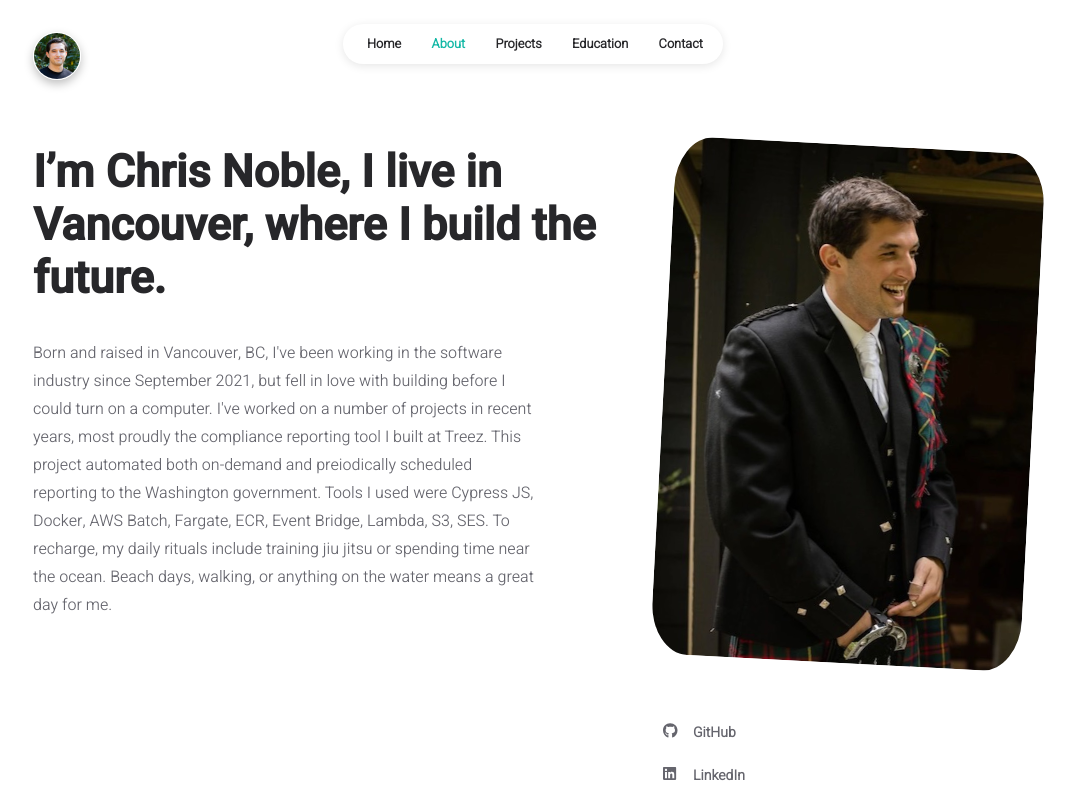
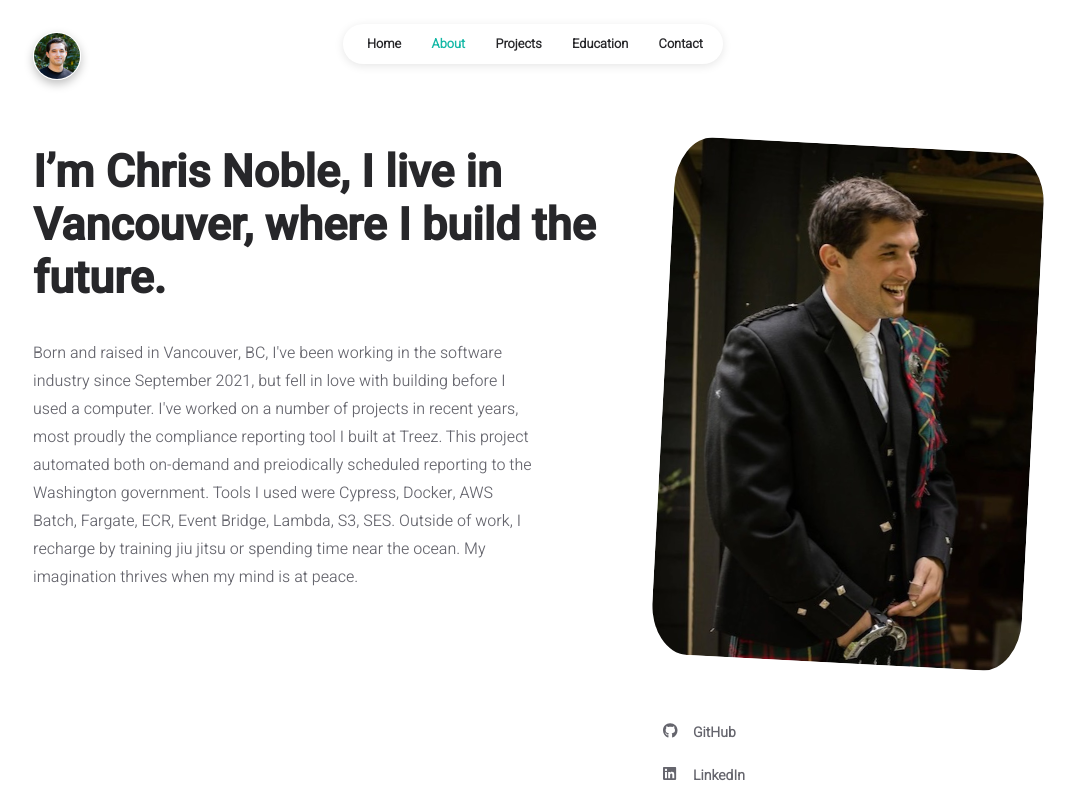
Before and after one commit to christopher-noble/Portfolio, a React (Create React App) app: page /about in a window 1280 px wide. Shown: the top 800 px of the page, without its empty margins (107-1182 px from the left). Built offline with nearby package versions, Linux system fonts and the light colour scheme.

Commit message:
Modified about me

```diff
--- a/src/data/user.js
+++ b/src/data/user.js
@@ -18,11 +18,11 @@ const INFO = {
 
 	about: {
 		title: "I’m Chris Noble, I live in Vancouver, where I build the future.",
-		description: "Born and raised in Vancouver, BC, I've been working in the software industry since September 2021, but fell in love with building before I could turn on a computer. I've worked on a number of projects in recent years, most proudly the compliance reporting tool I built at Treez. This project automated both on-demand and preiodically scheduled reporting to the Washington government. Tools I used were Cypress JS, Docker, AWS Batch, Fargate, ECR, Event Bridge, Lambda, S3, SES. To recharge, my daily rituals include training jiu jitsu or spending time near the ocean. Beach days, walking, or anything on the water means a great day for me.",
+		description: "Born and raised in Vancouver, BC, I've been working in the software industry since September 2021, but fell in love with building before I used a computer. I've worked on a number of projects in recent years, most proudly the compliance reporting tool I built at Treez. This project automated both on-demand and preiodically scheduled reporting to the Washington government. Tools I used were Cypress, Docker, AWS Batch, Fargate, ECR, Event Bridge, Lambda, S3, SES. Outside of work, I recharge by training jiu jitsu or spending time near the ocean. My imagination thrives when my mind is at peace.",
 	},
 
 	articles: {
-		title: "Staying updated on today's ideas paves my future ahead.",
+		title: "Staying updated on today's ideas paves my path ahead.",
 	},
 
 	projects: [
@@ -45,12 +45,12 @@ const INFO = {
 		},
 
 		{
-			title: "ViralPulse",
+			title: "Portfolio",
 			description:
-				"Track covid active cases, recoveries, and deaths from any country in the world in this CLI app.",
-			logo: "https://cdn.jsdelivr.net/npm/programming-languages-logos/src/java/java.png",
+				"Consolodation of my career achievements. Utilizing S3 static web hosting, Route 53, and CloudFront.",
+			logo: "https://cdn.jsdelivr.net/npm/programming-languages-logos/src/javascript/javascript.png",
 			linkText: "View Project",
-			link: "https://github.com/christopher-noble/ViralPulse",
+			link: "https://github.com/christopher-noble/Portfolio",
 		},
 	],
 };
```
Also changed, not shown: 7 other files (tests, documents, lock files or other folders).
